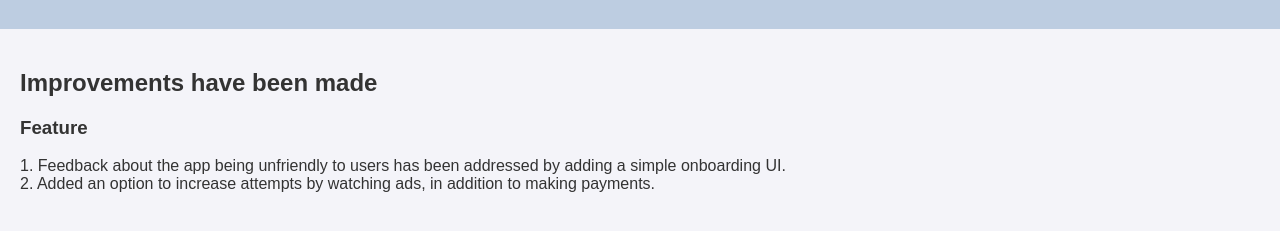
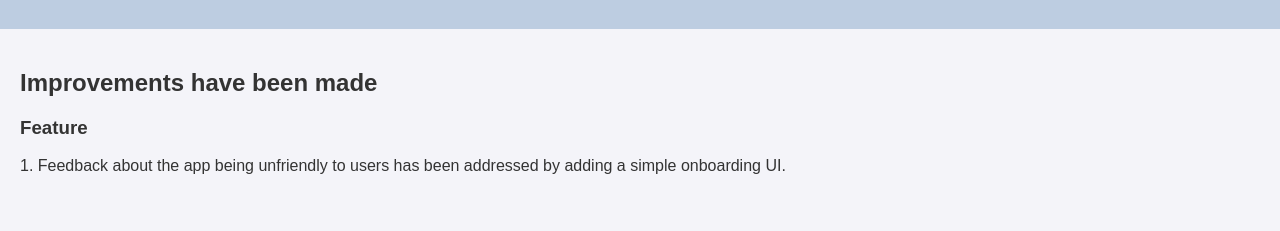
Before and after one commit to gustn3965/WordMemoryNotice, a plain HTML site: page detail/en/detail110.html in a window 1280 px wide. Shown: the part 71-302 px from the top of the page. Drawn offline with Linux system fonts and the light colour scheme.

Commit message:
1.1.0  문구수정

```diff
--- a/detail/en/detail110.html
+++ b/detail/en/detail110.html
@@ -31,7 +31,7 @@
             var titleElement = document.querySelector('h1');
             var contentElement = document.querySelector('article p');
             titleElement.textContent = 'Update 1.1.0';
-            contentElement.innerHTML = '<h1> Improvements have been made</h1><h3> Feature</h3>1. Feedback about the app being unfriendly to users has been addressed by adding a simple onboarding UI.<br>2. Added an option to increase attempts by watching ads, in addition to making payments.';
+            contentElement.innerHTML = '<h1> Improvements have been made</h1><h3> Feature</h3>1. Feedback about the app being unfriendly to users has been addressed by adding a simple onboarding UI.<br>';
 
             // 뒤로가기 버튼 클릭 시 이벤트 처리
             var backButton = document.getElementById('backButton');
```
Also changed, not shown: detail/kr/detail110.html (+1 -1 lines).
